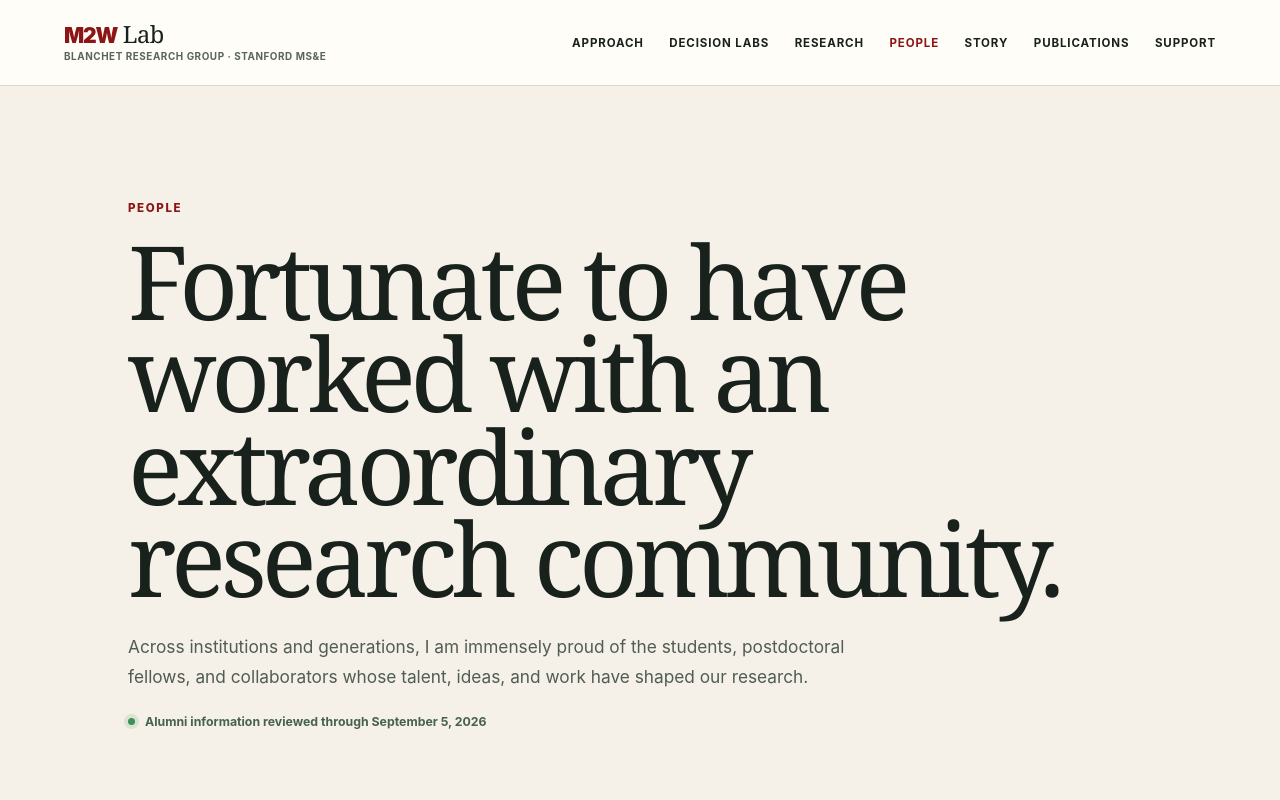
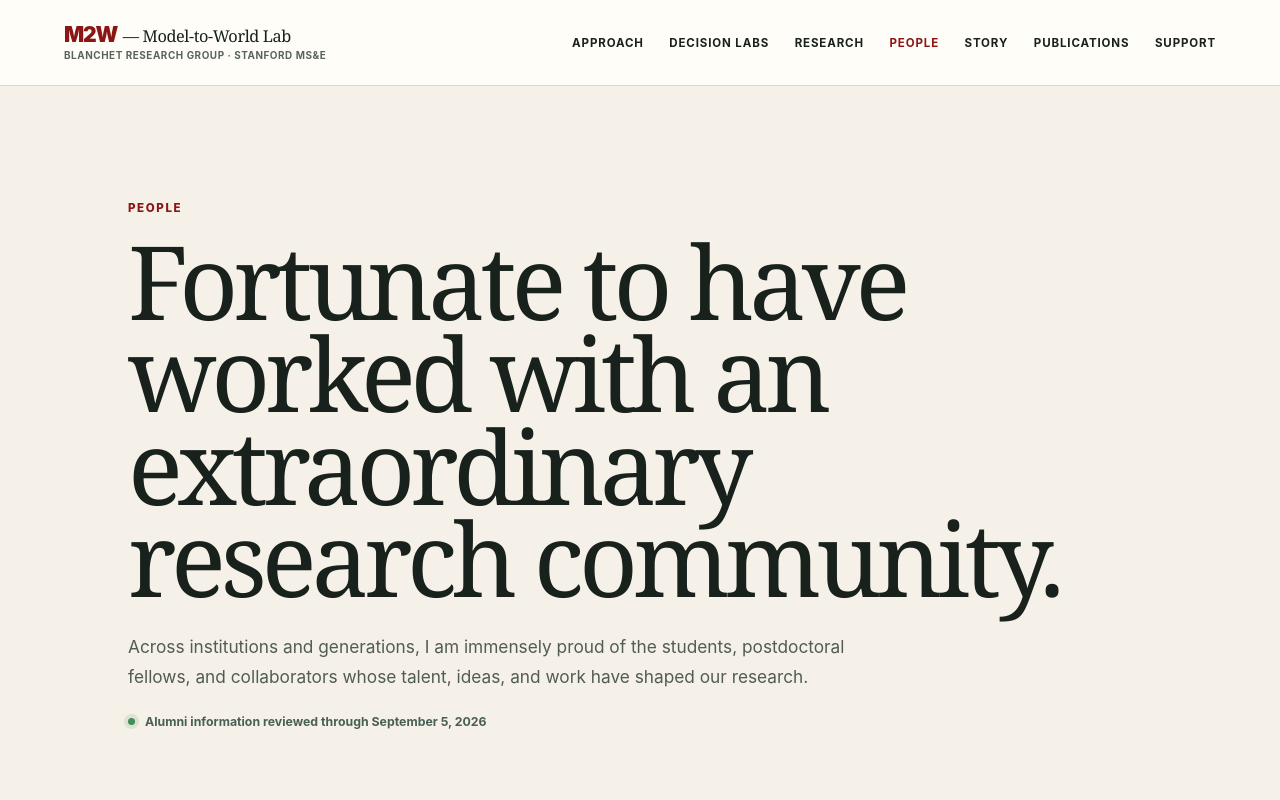
Before and after one commit to realjblanchet/joseblanchet.com, a Next.js app: page /people in a window 1280 px wide. Shown: the top 800 px of the page. Built offline with nearby package versions, Linux system fonts and the light colour scheme; no server answers.

Commit message:
Spell out Model-to-World Lab identity

```diff
--- a/app/SiteFooter.tsx
+++ b/app/SiteFooter.tsx
@@ -4,8 +4,8 @@ export default function SiteFooter({ contactId }: { contactId?: string }) {
   return (
     <footer className="site-footer" id={contactId}>
       <div>
-        <a className="footer-brand" href={sitePath('/')} aria-label="M2W Lab home">
-          <span><strong>M2W</strong> Lab</span>
+        <a className="footer-brand" href={sitePath('/')} aria-label="M2W — Model-to-World Lab home">
+          <span><strong>M2W</strong><span className="footer-brand-expansion">— Model-to-World Lab</span></span>
           <small>Simulation for Decision-Making</small>
         </a>
         <p>Blanchet Research Group<br />Management Science &amp; Engineering<br />Stanford University</p>
--- a/app/SiteHeader.tsx
+++ b/app/SiteHeader.tsx
@@ -33,8 +33,8 @@ export default function SiteHeader({
 }) {
   return (
     <header className={home ? 'site-header' : 'inner-header'}>
-      <a className="brand brand-wordmark" href={sitePath('/')} aria-label="M2W Lab home">
-        <span className="brand-primary"><strong>M2W</strong> Lab</span>
+      <a className="brand brand-wordmark" href={sitePath('/')} aria-label="M2W — Model-to-World Lab home">
+        <span className="brand-primary"><strong>M2W</strong><span className="brand-expansion">— Model-to-World Lab</span></span>
         <span className="brand-secondary">Blanchet Research Group · Stanford MS&amp;E</span>
       </a>
       <nav className="desktop-nav" aria-label="Primary navigation">
--- a/app/about/page.tsx
+++ b/app/about/page.tsx
@@ -4,8 +4,8 @@ import SiteHeader from '../SiteHeader';
 import { sitePath } from '../site-path';
 
 export const metadata: Metadata = {
-  title: 'About José Blanchet | M2W Lab',
-  description: 'About José Blanchet, professor of Management Science & Engineering at Stanford and director of the M2W Lab.',
+  title: 'About José Blanchet | Model-to-World Lab',
+  description: 'About José Blanchet, professor of Management Science & Engineering at Stanford and director of the Model-to-World (M2W) Lab.',
 };
 
 export default function AboutPage() {
--- a/app/globals.css
+++ b/app/globals.css
@@ -32,8 +32,9 @@ img { display: block; max-width: 100%; }
 }
 .brand img { height: auto; width: min(248px, 48vw); }
 .brand-wordmark { display: flex; flex-direction: column; gap: 4px; }
-.brand-primary { font-family: Georgia, 'Times New Roman', serif; font-size: 1.48rem; letter-spacing: -.025em; line-height: 1; }
+.brand-primary { align-items: baseline; display: flex; font-family: Georgia, 'Times New Roman', serif; letter-spacing: -.025em; line-height: 1; white-space: nowrap; }
 .brand-primary strong { color: var(--cardinal); font-family: Inter, ui-sans-serif, sans-serif; font-size: 1.32rem; font-weight: 900; letter-spacing: -.055em; }
+.brand-expansion { font-size: 1.02rem; margin-left: .34em; }
 .brand-secondary { color: #59645d; font-size: .62rem; font-weight: 750; letter-spacing: .055em; text-transform: uppercase; }
 .site-header .desktop-nav { display: flex; gap: clamp(16px, 2vw, 32px); }
 .site-header .desktop-nav a { font-size: .72rem; font-weight: 700; letter-spacing: .075em; text-transform: uppercase; }
@@ -246,8 +247,9 @@ h2 { font-family: Georgia, 'Times New Roman', serif; font-size: clamp(2.5rem, 5v
 .site-footer { background: #161e1a; color: white; display: grid; gap: 46px; grid-template-columns: 1.2fr .7fr 1fr; padding: 66px clamp(24px, 7vw, 110px); }
 .site-footer p, .site-footer a { color: #cbd3ce; font-size: .86rem; line-height: 1.7; margin: 0; }
 .footer-brand { display: inline-flex; flex-direction: column; margin-bottom: 24px; }
-.footer-brand span { color: white; font-family: Georgia, serif; font-size: 1.8rem; line-height: 1; }
+.footer-brand > span { align-items: baseline; color: white; display: flex; font-family: Georgia, serif; line-height: 1; white-space: nowrap; }
 .footer-brand strong { color: #f0c56c; font-family: Inter, sans-serif; font-size: 1.62rem; font-weight: 900; letter-spacing: -.055em; }
+.footer-brand-expansion { font-size: 1.18rem; margin-left: .34em; }
 .footer-brand small { color: #aebcb3; font-size: .63rem; font-weight: 750; letter-spacing: .09em; margin-top: 7px; text-transform: uppercase; }
 .footer-links { display: grid; gap: 4px; }
 .footer-links a:hover, .footer-links a:focus-visible, .footer-address > a:hover, .footer-address > a:focus-visible { color: white; text-decoration: underline; text-underline-offset: 4px; }
--- a/app/grant-support/page.tsx
+++ b/app/grant-support/page.tsx
@@ -4,7 +4,7 @@ import SiteFooter from '../SiteFooter';
 import SiteHeader from '../SiteHeader';
 
 export const metadata: Metadata = {
-  title: 'Funding & Support | M2W Lab',
+  title: 'Funding & Support | Model-to-World Lab',
   description: 'Active, recent, and past grants supporting the Blanchet Research Group and its collaborators.',
 };
 
--- a/app/labs/assortment/learning/page.tsx
+++ b/app/labs/assortment/learning/page.tsx
@@ -5,7 +5,7 @@ import AssortmentLearningLab from './AssortmentLearningLab';
 import styles from './learning.module.css';
 
 export const metadata: Metadata = {
-  title: 'Assortment Learning Lab | M2W Lab',
+  title: 'Assortment Learning Lab | Model-to-World Lab',
   description: 'A synthetic, interactive demonstration of offline assortment learning, item coverage, pessimism, and holdout evaluation.',
 };
 
--- a/app/labs/assortment/page.tsx
+++ b/app/labs/assortment/page.tsx
@@ -6,7 +6,7 @@ import AssortmentLab from './AssortmentLab';
 import styles from './assortment.module.css';
 
 export const metadata: Metadata = {
-  title: 'Assortment Decision Lab | M2W Lab',
+  title: 'Assortment Decision Lab | Model-to-World Lab',
   description: 'An interactive synthetic demonstration of assortment decisions under Markov-chain customer substitution.',
 };
 
--- a/app/labs/page.tsx
+++ b/app/labs/page.tsx
@@ -4,7 +4,7 @@ import SiteHeader from '../SiteHeader';
 import { sitePath } from '../site-path';
 
 export const metadata: Metadata = {
-  title: 'Decision Labs | M2W Lab',
+  title: 'Decision Labs | Model-to-World Lab',
   description: 'Interactive and developing examples of the M2W Model–Simulate–Decide–Transfer research loop.',
 };
 
--- a/app/layout.tsx
+++ b/app/layout.tsx
@@ -3,17 +3,17 @@ import './globals.css';
 
 export const metadata: Metadata = {
   metadataBase: new URL(process.env.NEXT_PUBLIC_SITE_URL ?? 'https://joseblanchet.com'),
-  title: 'M2W Lab | Simulation for Decision-Making',
+  title: 'M2W — Model-to-World Lab | Simulation for Decision-Making',
   description: 'The Blanchet Research Group at Stanford MS&E develops models, simulation methods, and decision tools designed to survive the model-to-world gap.',
   openGraph: {
-    title: 'M2W Lab | Simulation for Decision-Making',
+    title: 'M2W — Model-to-World Lab | Simulation for Decision-Making',
     description: 'From simulated worlds to reliable decisions in the real one.',
     type: 'website',
-    images: [{ url: '/og.png', width: 1200, height: 630, alt: 'Blanchet Lab' }],
+    images: [{ url: '/og.png', width: 1200, height: 630, alt: 'M2W — Model-to-World Lab' }],
   },
   twitter: {
     card: 'summary_large_image',
-    title: 'M2W Lab | Simulation for Decision-Making',
+    title: 'M2W — Model-to-World Lab | Simulation for Decision-Making',
     description: 'From simulated worlds to reliable decisions in the real one.',
     images: ['/og.png'],
   },
--- a/app/people/page.tsx
+++ b/app/people/page.tsx
@@ -5,7 +5,7 @@ import SiteFooter from '../SiteFooter';
 import SiteHeader from '../SiteHeader';
 
 export const metadata: Metadata = {
-  title: 'People | M2W Lab',
+  title: 'People | Model-to-World Lab',
   description: 'Current researchers and alumni of the Blanchet Research Group at Stanford, Columbia, and Harvard.',
 };
 
--- a/app/publications/page.tsx
+++ b/app/publications/page.tsx
@@ -6,7 +6,7 @@ import SiteFooter from '../SiteFooter';
 import SiteHeader from '../SiteHeader';
 
 export const metadata: Metadata = {
-  title: 'Publications | M2W Lab',
+  title: 'Publications | Model-to-World Lab',
   description: 'Publications by José Blanchet and collaborators, synchronized from authoritative scholarly records.',
 };
 
--- a/app/research/page.tsx
+++ b/app/research/page.tsx
@@ -4,7 +4,7 @@ import SiteHeader from '../SiteHeader';
 import { sitePath } from '../site-path';
 
 export const metadata: Metadata = {
-  title: 'Research | M2W Lab',
+  title: 'Research | Model-to-World Lab',
   description: 'The M2W research program: modeling, simulation, decision-making, and transfer across the model-to-world gap.',
 };
 
```
Also changed, not shown: public/og.png, 1 other file (tests, documents, lock files or other folders).
